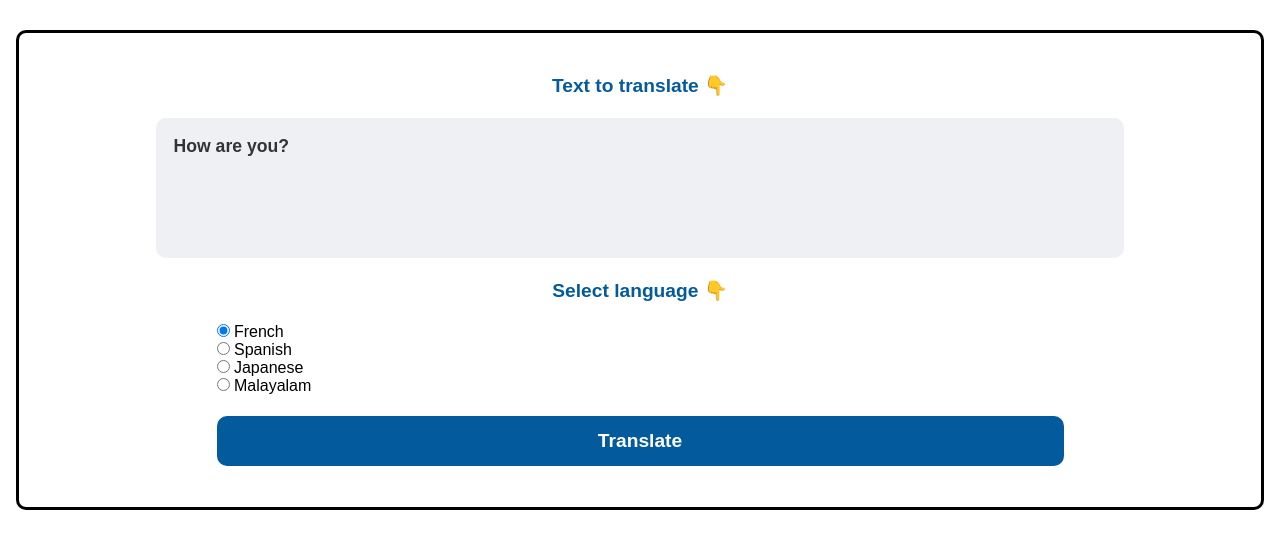
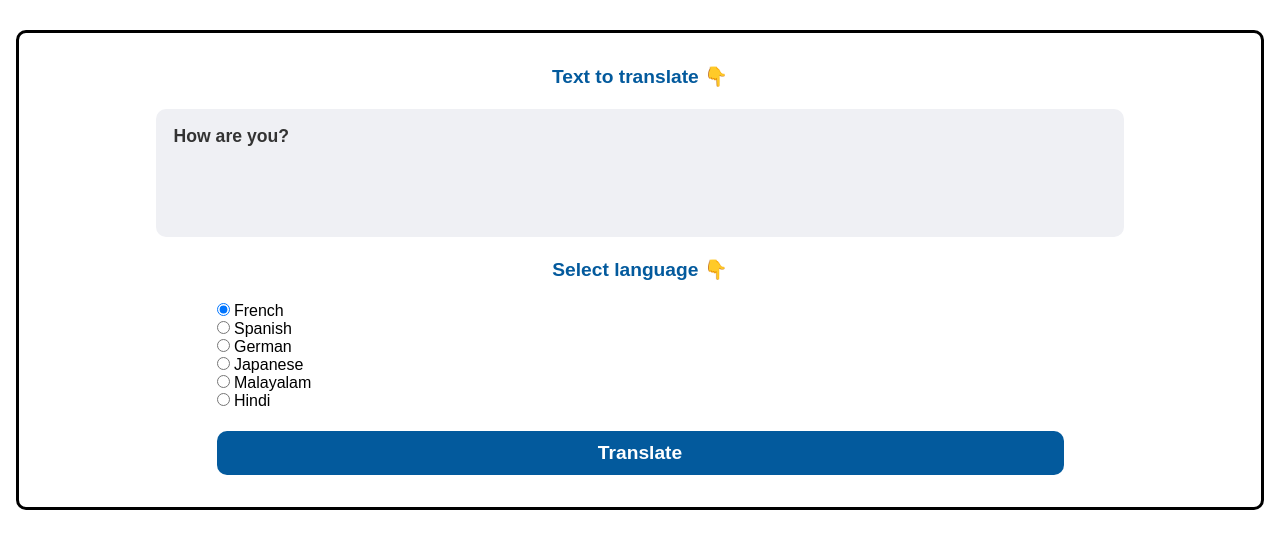
Before and after one commit to vipyan/Polygot, a website built with Vite: page index.html in a window 1280 px wide. Shown: the part 202-750 px from the top of the page. Built offline with nearby package versions, Linux system fonts and the light colour scheme; a web font is replaced by a local one.

Commit message:
Add German and Hindi language options
Added radio buttons for German and Hindi to the language selection section in the HTML form to support additional language choices.

```diff
--- a/index.html
+++ b/index.html
@@ -51,6 +51,10 @@
                     <input type="radio" id="spanish" name="language" value="spanish" />
                     <label for="spanish">Spanish</label>
                 </div>
+                <div>
+                    <input type="radio" id="german" name="language" value="german" />
+                    <label for="german">German</label>
+                </div>
 
 
                 <div>
@@ -61,6 +65,11 @@
                 <div>
                     <input type="radio" id="malayalam" name="language" value="malayalam" />
                     <label for="malayalam">Malayalam</label>
+                </div>
+
+                <div>
+                    <input type="radio" id="hindi" name="language" value="hindi" />
+                    <label for="hindi">Hindi</label>
                 </div>
             </div>
 
```
